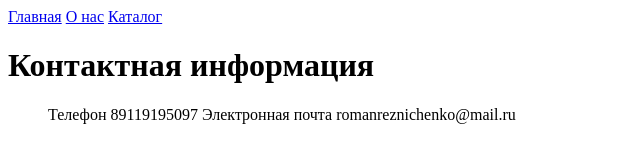
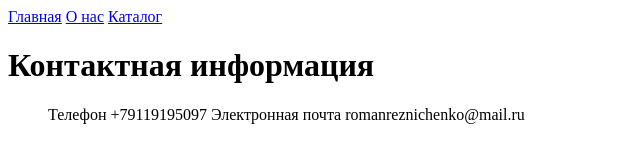
Before and after one commit to Gaerdarmoen/Site, a plain HTML site: page Site/contacts.html in a window 1280 px wide. Shown: the full height of the page, 0-640 px from the left. Drawn offline with Linux system fonts and the light colour scheme.

Commit message:
add site

```diff
--- a/Site/contacts.html
+++ b/Site/contacts.html
@@ -13,7 +13,7 @@
     <h1>Контактная информация</h1>
 
     <ul>
-    <il>Телефон 89119195097</a></il>
+    <il>Телефон +79119195097</a></il>
     <il>Электронная почта romanreznichenko@mail.ru </a></il>
     </ul>
 
```
